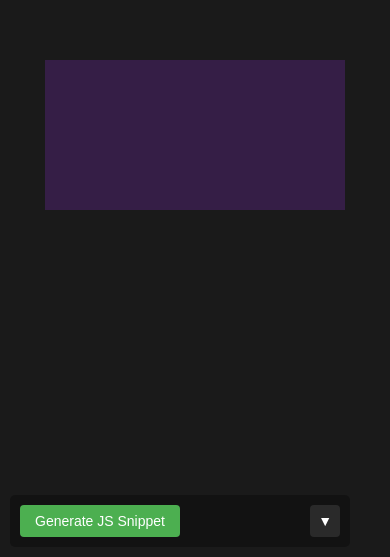
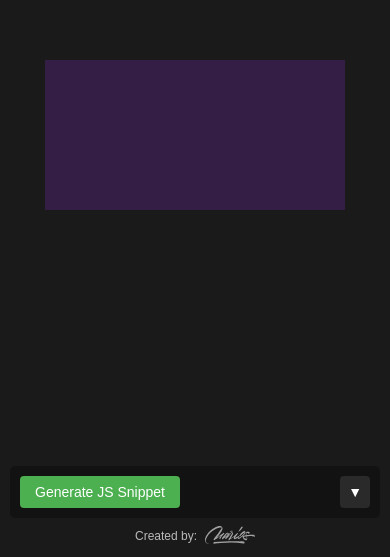
Before and after one commit to mpittas/sine-wave-gen, a plain HTML site: page index.html in a window 390 px wide. Shown: the part 287-844 px from the top of the page. Drawn offline with Linux system fonts and the light colour scheme.

Commit message:
add credits/small styling changes

```diff
--- a/index.html
+++ b/index.html
@@ -11,6 +11,7 @@
     <div id="gui-container"></div>
     <canvas id="waveCanvas"></canvas>
 
+    <div class="bottom-info">
       <div class="export-controls">
         <div class="export-header">
           <button id="exportJsButton">Generate JS Snippet</button>
@@ -18,6 +19,14 @@
         </div>
         <div class="export-content">
           <pre id="exportOutput" aria-live="polite"></pre>
+        </div>
+      </div>
+
+      <div class="credits">
+        Created by:
+        <a target="_blank" href="https://mariospittas.com">
+          <img src="./assets/logo-light.svg" alt="Marios Pittas logo">
+        </a>
       </div>
     </div>
 
--- a/styles.css
+++ b/styles.css
@@ -1,3 +1,6 @@
+* {
+  box-sizing: border-box;
+}
 body {
   margin: 0;
   overflow: hidden;
@@ -21,13 +24,23 @@ canvas {
 #gui-container .dg.main {
   position: absolute;
   z-index: 100;
+  right: 0;
+}
+
+
+/* --- Bottom info --- */
+.bottom-info {
+  display: flex;
+  align-items: end;
+  justify-content: space-between;
+  position: absolute;
+  bottom: 10px;
+  left: 10px;
+  right: 10px;
 }
 
 /* --- Export Controls Styling --- */
 .export-controls {
-  position: absolute;
-  bottom: 10px;
-  left: 10px;
   background: rgba(0, 0, 0, 0.3);
   padding: 10px;
   border-radius: 5px;
@@ -105,6 +118,41 @@ canvas {
 
 @media (max-width: 767px) {
   .export-controls {
-    width: 320px;
+    width: 100%;
   }
 }
+
+
+/* --- Credits --- */
+.credits {
+  display: flex;
+  align-items: center;
+  justify-content: end;
+  font-size: 12px;
+  column-gap: 0.5rem;
+  color: rgba(255,255,255,0.7);
+}
+
+.credits a img {
+  width: 60px;
+  opacity: 0.6;
+  transition: opacity .5s ease;
+}
+
+.credits a:hover img {
+  opacity: 1;
+}
+
+@media (max-width: 767px) {
+  .bottom-info {
+    flex-direction: column;
+    align-items: center;
+    row-gap: 0.5rem;
+  }
+
+  .credits a img {
+    width: 50px;
+    opacity: 0.6;
+    transition: opacity .5s ease;
+  }
+}
```
Also changed, not shown: assets/logo-light.svg (added). Lines whose indentation alone changed are shown as unchanged.
